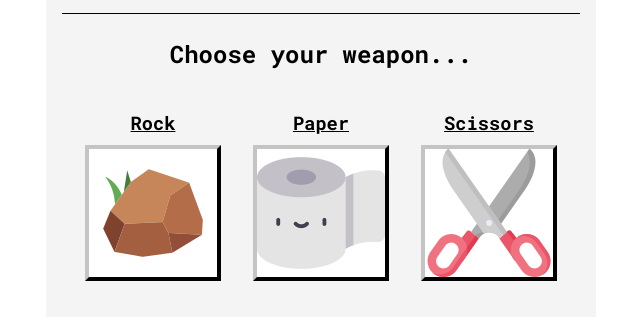
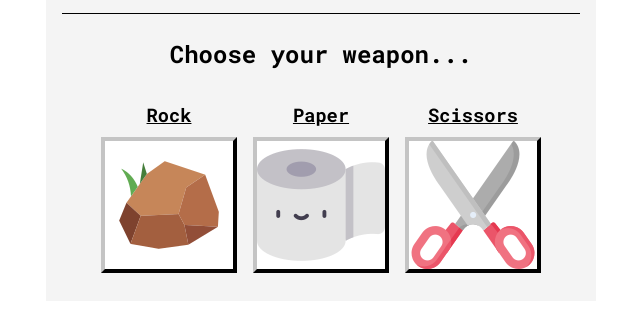
Before and after one commit to Di6bLos/Rock-Paper-Scissors, a plain HTML site: page index.html in a window 1280 px wide. Shown: the part 351-670 px from the top of the page, without its empty margins (319-959 px from the left). Drawn offline with Linux system fonts and the light colour scheme.

Commit message:
kept buttons in screen at small sizes

```diff
--- a/style.css
+++ b/style.css
@@ -72,13 +72,14 @@ h3 {
     display: flex;
 }
 .weapon-card {
-    padding: 1rem;
+    padding: .5rem;
 }
 .weapon-button {
     border-width: 4px;
     border-style: solid;
     border-color: #c4c4c4 black black #c4c4c4;
     background-color: white;
+    width: 100%;
 }
 
 .start {
```
Also changed, not shown: index.html (+0 -1 lines).
